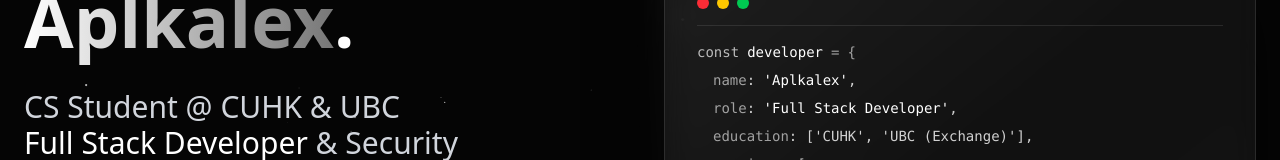
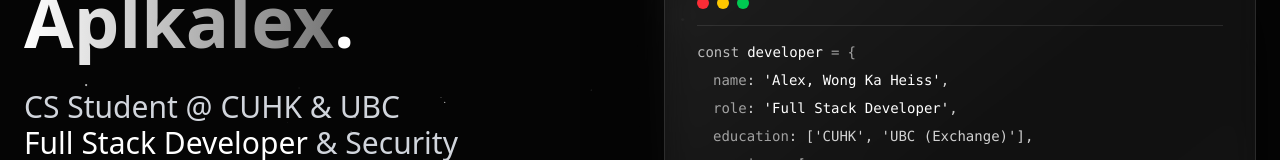
Before and after one commit to Aplkalex/aplkalex.com, a Next.js app: page / in a window 1280 px wide. Shown: the part 265-425 px from the top of the page. Built offline with nearby package versions, Linux system fonts and the light colour scheme.

Commit message:
Update name in Typewriter component

```diff
--- a/src/app/page.tsx
+++ b/src/app/page.tsx
@@ -171,7 +171,7 @@
                                     <span className="text-white/60">{'{'}</span>
                                 </div>
                                 <div className="pl-4">
-                                    <span className="text-white/60">name</span>: <span className="text-white">'<Typewriter text="Aplkalex" delay={0.5} />'</span>,
+                                    <span className="text-white/60">name</span>: <span className="text-white">'<Typewriter text="Alex, Wong Ka Heiss" delay={0.5} />'</span>,
                                 </div>
                                 <div className="pl-4">
                                     <span className="text-white/60">role</span>: <span className="text-white">'<Typewriter text="Full Stack Developer" delay={1.0} />'</span>,
```
